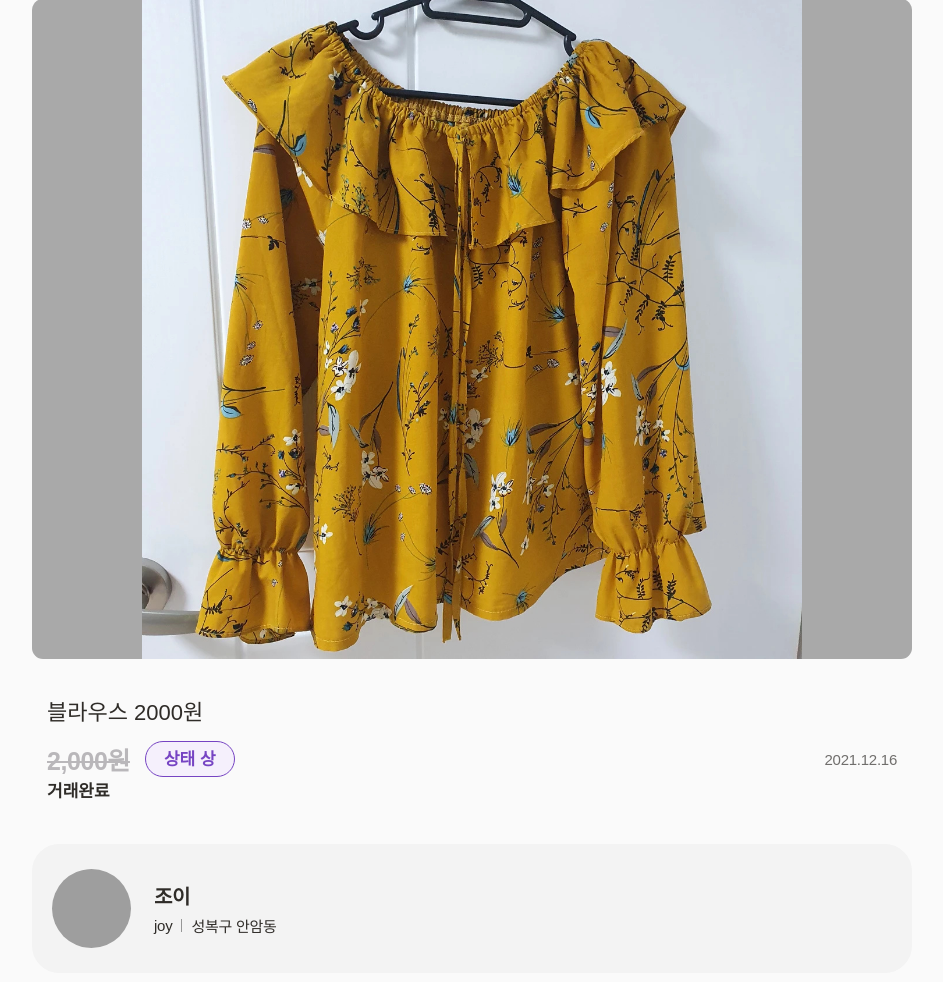
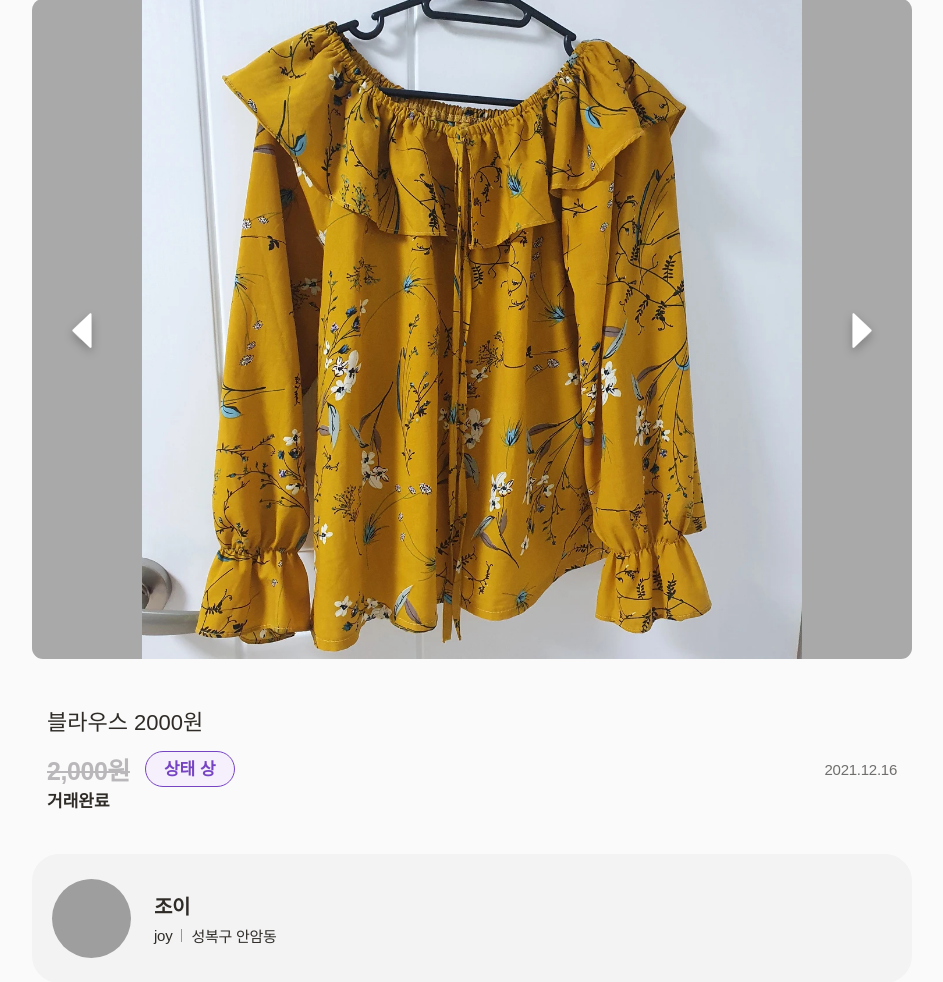
Before and after one commit to jos8304/django-podomarket, a Django app: page /posts/20/ in a window 1280 px wide. Shown: the part 249-1231 px from the top of the page, without its empty margins (168-1111 px from the left). Run offline with Django 3.2, Linux system fonts and the light colour scheme; data comes from the database, SQL or seed files in the repository; data that the repository does not hold is empty; some libraries are stand-ins or nearby versions; some web fonts are replaced; grey boxes are pictures that could not be loaded.

Commit message:
Photo Carousel

```diff
--- /dev/null
+++ b/podomarket/static/podomarket/js/auth.js
@@ -0,0 +1,12 @@
+{
+    const elt = document.querySelector('a.newreivew');
+
+    function handleClick(e){
+        if(!isAuthenticated){
+            e.preventDefault();
+            alert('로그인이 필요합니다.')
+        }
+    }
+
+    elt.addEventListener('click', handleClick)
+}
--- /dev/null
+++ b/podomarket/static/podomarket/js/carousel.js
@@ -0,0 +1,27 @@
+{
+    const prevBtn = document.querySelector('.carousel .carousel-button.prev');
+    const nextBtn = document.querySelector('.carousel .carousel-button.next');
+    const images = document.querySelectorAll('.carousel img.image');
+
+
+    let currIdx = 0;
+    function handlePrevClick(e){
+        if (currIdx > 0){
+            images[currIdx].classList.add('hidden');
+            currIdx--;
+            images[currIdx].classList.remove('hidden');
+        }
+    }
+
+    function handleNextClick(e){
+        if (currIdx < images.length-1){
+            images[currIdx].classList.add('hidden');
+            currIdx++;
+            images[currIdx].classList.remove('hidden');
+        }
+
+    }
+
+    prevBtn.addEventListener('click', handlePrevClick)
+    nextBtn.addEventListener('click', handleNextClick)
+}
--- a/podomarket/static/podomarket/styles/style.css
+++ b/podomarket/static/podomarket/styles/style.css
@@ -488,6 +488,34 @@ input.search-input::placeholder {
 
 .post-detail .header .buttons > :not(:last-child) {
   margin-right: 5px;
+}
+
+.post-detail .carousel {
+  margin-bottom: 20px;
+}
+
+.post-detail .carousel img.image.hidden {
+  display: none;
+}
+.post-detail .carousel .images {
+  position: relative;
+  margin-bottom: 40px;
+}
+
+.post-detail .carousel .carousel-button {
+  position: absolute;
+  top: 0;
+  bottom: 0;
+  margin: auto 0;
+  cursor: pointer;
+}
+
+.post-detail .carousel .carousel-button.prev {
+  left: 30px;
+}
+
+.post-detail .carousel .carousel-button.next {
+  right: 30px;
 }
 
 .post-detail .image {
--- a/podomarket/templates/podomarket/index.html
+++ b/podomarket/templates/podomarket/index.html
@@ -25,3 +25,9 @@
   {% endif %}
 </div>
 {% endblock content %}
+{% block js %}
+<script>
+  const isAuthenticated = '{{ user.is_authenticated }}' === 'True';
+</script>
+<script src="{% static 'podomarket/js/auth.js' %}"></script>
+{% endblock js %}
--- a/podomarket/templates/podomarket/post_detail.html
+++ b/podomarket/templates/podomarket/post_detail.html
@@ -17,13 +17,19 @@
     </div>
   {% endif %}
   <article>
-    <img class="image" src="{{ post.image1.url }}">
-    {% if post.image2 %}
-      <img class="image" src="{{ post.image2.url }}">
-    {% endif %}
-    {% if post.image3 %}
-      <img class="image" src="{{ post.image3.url }}">
-    {% endif %}
+    <div class="carousel">
+      <div class="images">
+        <img class="image" src="{{ post.image1.url }}">
+          {% if post.image2 %}
+            <img class="image hidden" src="{{ post.image2.url }}">
+          {% endif %}
+          {% if post.image3 %}
+            <img class="image hidden" src="{{ post.image3.url }}">
+          {% endif %}
+        <img class="carousel-button prev" src="{% static 'podomarket/icons/ic-prev.svg' %}">
+        <img class="carousel-button next" src="{% static 'podomarket/icons/ic-next.svg' %}">
+      </div>
+    </div>
     <div class="post-meta">
       <h2 class="title">{{ post.title }}</h2>
       <div class="item-info">
@@ -134,3 +140,10 @@
   {% endfor %}
 </div>
 {% endblock content %}
+{% block js %}
+<script>
+  const isAuthenticated = '{{ user.is_authenticated }}' === 'True';
+</script>
+<script src="{% static 'podomarket/js/auth.js' %}"></script>
+<script src="{% static 'podomarket/js/carousel.js' %}"></script>
+{% endblock js %}
--- a/podomarket/templates/podomarket_base/base.html
+++ b/podomarket/templates/podomarket_base/base.html
@@ -18,5 +18,6 @@
       {% block content %}{% endblock content %}
     </main>
     {% block footer %}{% endblock footer %}
+    {% block js %}{% endblock js %}
   </body>
 </html>
```
Also changed, not shown: podomarket/static/podomarket/icons/ic-next.svg (added), podomarket/static/podomarket/icons/ic-prev.svg (added).
